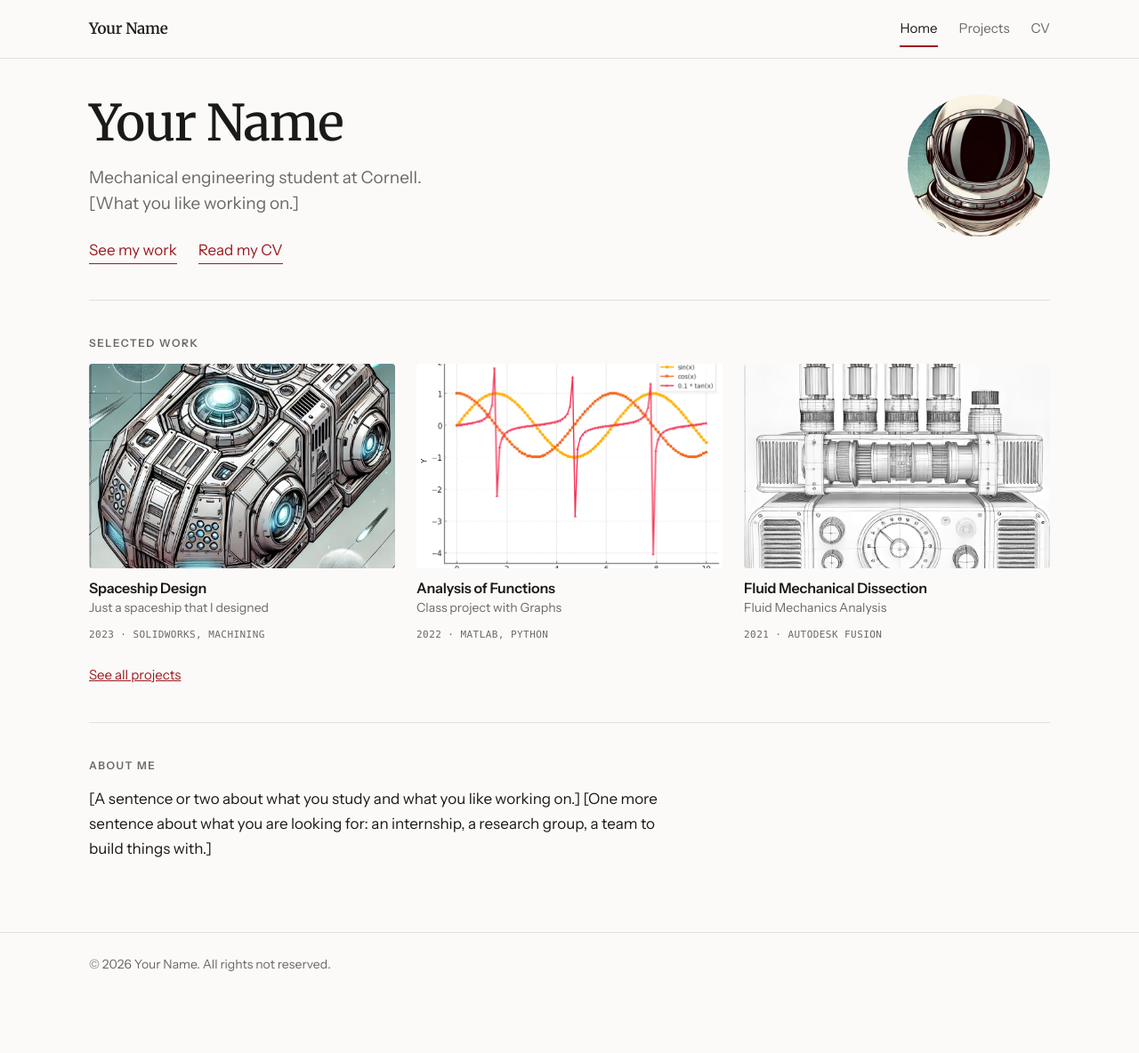
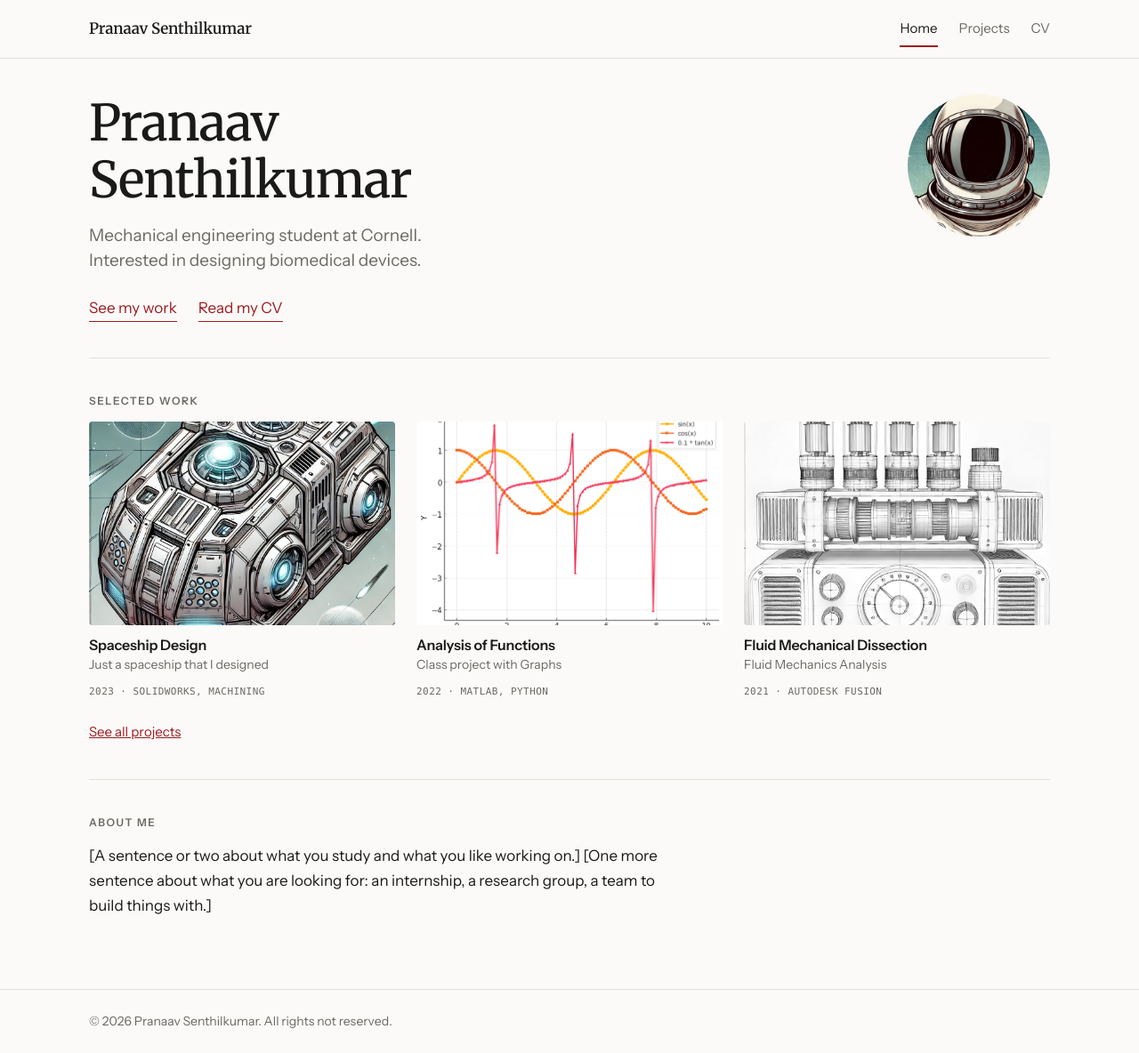
Before and after one commit to pranaavs2232/portfolio, a Jekyll site: the page built from index.md, in a window 1280 px wide and 1184 px high. Shown: the whole window at 89% size. Built offline with Jekyll 4.4.1, drawn with Linux system fonts in a browser that asks for light colours.

Commit message:
Added Intro

```diff
--- a/_config.yml
+++ b/_config.yml
@@ -7,11 +7,11 @@
 
 
 # Site Settings
-title                    : Your Name
-name                     : Your Name
+title                    : Pranaav Senthilkumar
+name                     : Pranaav Senthilkumar
 # One line about you. It appears under your name on the home page, and it is
 # what search engines and messaging apps show when someone shares your link.
-description              : "Mechanical engineering student at Cornell. [What you like working on.]"
+description              : "Mechanical engineering student at Cornell. Interested in designing biomedical devices."
 
 # Theme and Style
 theme: jekyll-theme-minimal
```
